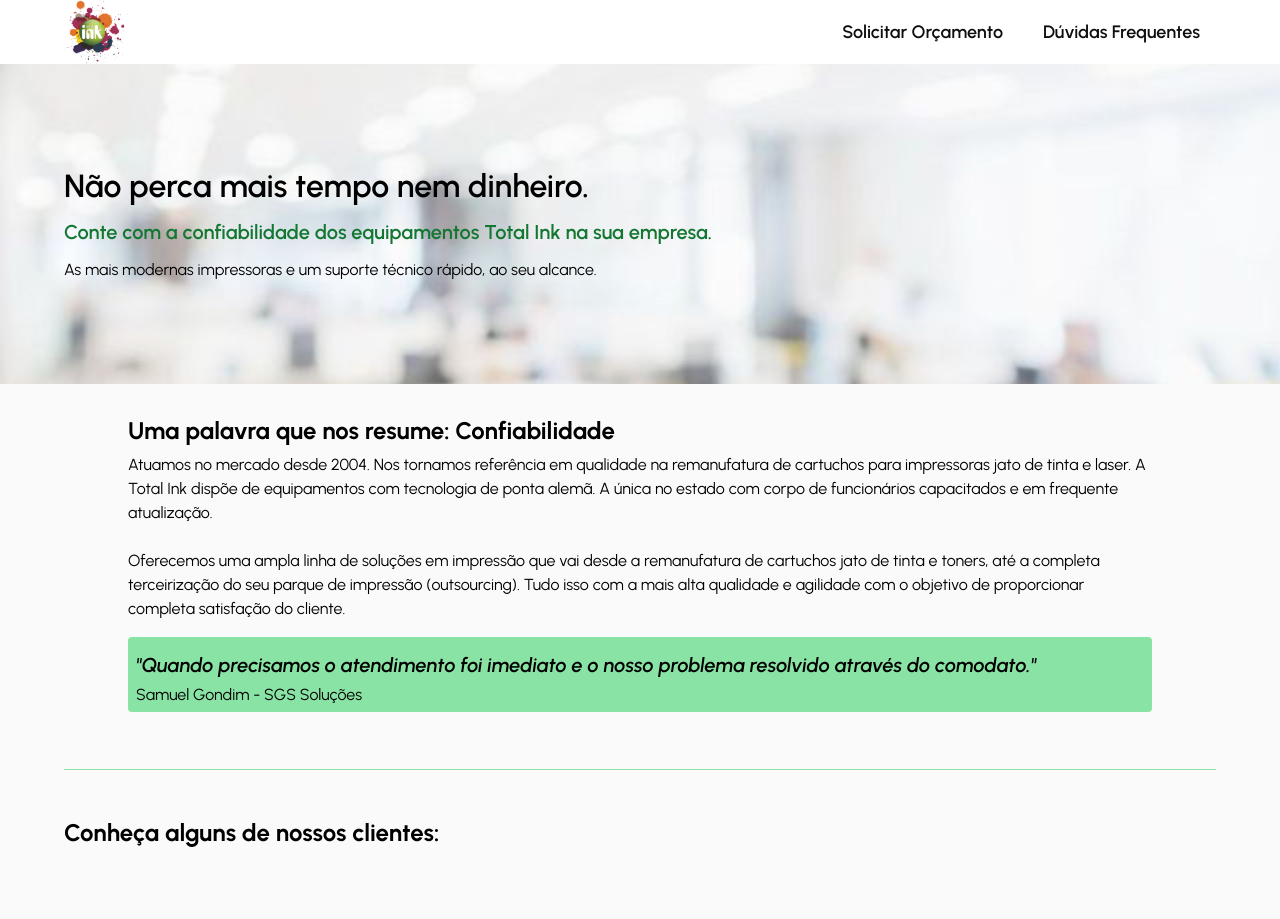
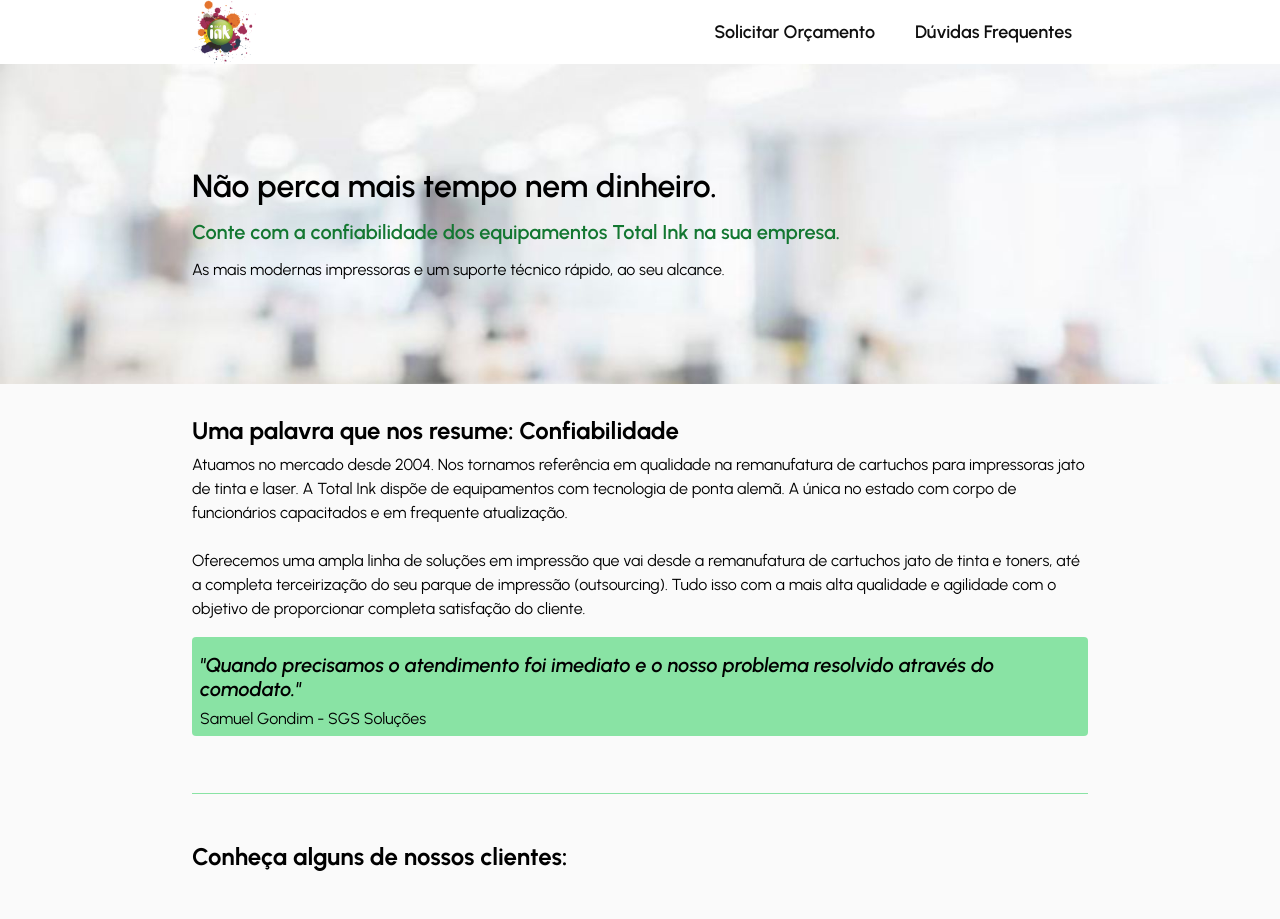
Before and after one commit to diegonacif/totalink-page, a React (Vite) app: page / in a window 1280 px wide. Shown: the top 919 px of the page. Built offline with nearby package versions, Linux system fonts and the light colour scheme.

Commit message:
style: reponsivity padding adjust in customers, modal, header

```diff
--- a/src/css/App.css
+++ b/src/css/App.css
@@ -38,9 +38,19 @@
 .header-container a {
   height: 100%;
 }
+@media only screen and (min-width: 600px) {
+  .header-container {
+    padding: 0 4rem;
+  }
+}
 @media only screen and (min-width: 1024px) {
   .header-container {
-    padding: 0 4rem;
+    padding: 0 6rem;
+  }
+}
+@media only screen and (min-width: 1280px) {
+  .header-container {
+    padding: 0 calc(8rem + 5vw);
   }
 }
 
@@ -104,9 +114,19 @@
   font-weight: 400;
   line-height: 1.25rem;
 }
+@media only screen and (min-width: 600px) {
+  .modal-container {
+    padding: 1rem 4rem;
+  }
+}
 @media only screen and (min-width: 1024px) {
   .modal-container {
-    padding: 1rem 4rem;
+    padding: 1rem 6rem;
+  }
+}
+@media only screen and (min-width: 1280px) {
+  .modal-container {
+    padding: 1rem calc(8rem + 5vw);
   }
 }
 
@@ -143,9 +163,19 @@
 .trust-container .feedbacks-wrapper .feedback span {
   margin-top: 0.5rem;
 }
+@media only screen and (min-width: 600px) {
+  .trust-container {
+    padding: 2rem 4rem;
+  }
+}
 @media only screen and (min-width: 1024px) {
   .trust-container {
-    padding: 2rem 8rem;
+    padding: 2rem 6rem;
+  }
+}
+@media only screen and (min-width: 1280px) {
+  .trust-container {
+    padding: 2rem calc(8rem + 5vw);
   }
 }
 
@@ -208,9 +238,19 @@
 .customers-container .customers-wrapper #natalcorLogo {
   width: 4.5rem;
 }
+@media only screen and (min-width: 600px) {
+  .customers-container {
+    padding: 0 4rem 1rem;
+  }
+}
 @media only screen and (min-width: 1024px) {
   .customers-container {
-    padding: 0 4rem 1rem;
+    padding: 0 6rem 1rem;
+  }
+}
+@media only screen and (min-width: 1280px) {
+  .customers-container {
+    padding: 0 calc(8rem + 5vw) 1rem;
   }
 }
 
--- a/src/hooks/useBreakpoint.jsx
+++ b/src/hooks/useBreakpoint.jsx
@@ -6,7 +6,7 @@
 
   const [currentBreakpoint, setCurrentBreakpoint] = useState('');
 
-  console.log(size);
+  // console.log(size);
 
   useEffect(() => {
 
```
Also changed, not shown: src/components/Customers/_Customers.scss (+10 -1 lines), src/components/Header/_Header.scss (+9 -1 lines), src/components/Modal/_Modal.scss (+9 -1 lines), src/components/Trust/_Trust.scss (+10 -1 lines), 1 other file (tests, documents, lock files or other folders).
